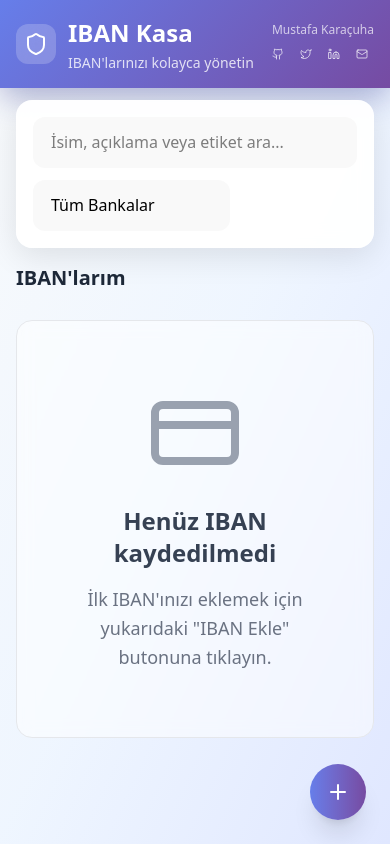
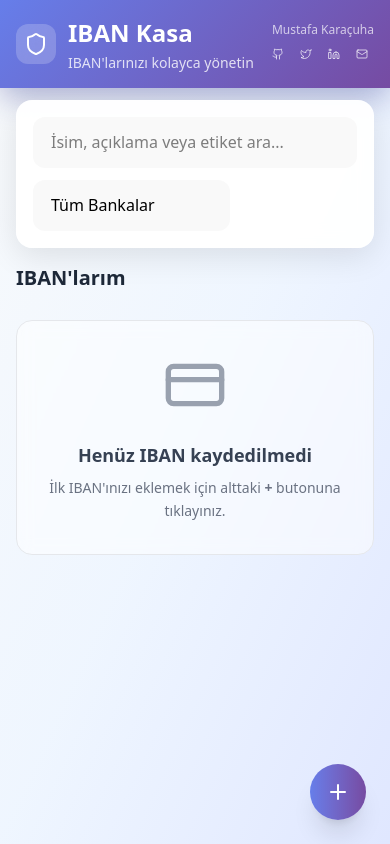
Before and after one commit to mustafakaracuha/KolayIBAN, a React (Vite) app: page / in a window 390 px wide. Built offline with nearby package versions, Linux system fonts and the light colour scheme.

Commit message:
Empty state: mobile text directs to + button

```diff
--- a/src/components/IbanList.jsx
+++ b/src/components/IbanList.jsx
@@ -34,25 +34,30 @@ function IbanList({
           </div>
         </div>
 
-        <div className="bg-white/50 dark:bg-slate-800/50 backdrop-blur-sm border border-gray-200 dark:border-gray-600 rounded-2xl p-16 text-center">
+        <div className="bg-white/50 dark:bg-slate-800/50 backdrop-blur-sm border border-gray-200 dark:border-gray-600 rounded-2xl p-8 md:p-16 text-center">
           <div className="text-gray-400 mb-6">
             {ibans.length === 0 ? (
               <div>
-                <CreditCard className="w-24 h-24 mx-auto mb-4" />
+                <CreditCard className="w-16 h-16 md:w-24 md:h-24 mx-auto mb-4" />
               </div>
             ) : (
-              <Search className="w-24 h-24 mx-auto mb-4" />
+              <Search className="w-16 h-16 md:w-24 md:h-24 mx-auto mb-4" />
             )}
           </div>
-          <h3 className="text-2xl font-bold text-gray-700 dark:text-gray-200 mb-4">
+          <h3 className="text-lg sm:text-xl md:text-2xl font-bold text-gray-700 dark:text-gray-200 mb-2 md:mb-4">
             {ibans.length === 0
               ? "Henüz IBAN kaydedilmedi"
               : "Arama sonucu bulunamadı"}
           </h3>
-          <p className="text-gray-500 dark:text-gray-400 text-lg max-w-md mx-auto leading-relaxed">
-            {ibans.length === 0
-              ? 'İlk IBAN\'ınızı eklemek için yukarıdaki "IBAN Ekle" butonuna tıklayın.'
-              : "Farklı arama terimleri deneyin veya filtreleri temizleyin."}
+          <p className="text-gray-500 dark:text-gray-400 text-sm sm:text-base md:text-lg max-w-md mx-auto leading-relaxed">
+            {ibans.length === 0 ? (
+              <span>
+                <span className="md:hidden">İlk IBAN'ınızı eklemek için alttaki <span className="font-semibold">+</span> butonuna tıklayınız.</span>
+                <span className="hidden md:inline">İlk IBAN'ınızı eklemek için yukarıdaki "IBAN Ekle" butonuna tıklayın.</span>
+              </span>
+            ) : (
+              "Farklı arama terimleri deneyin veya filtreleri temizleyin."
+            )}
           </p>
         </div>
       </div>
```
